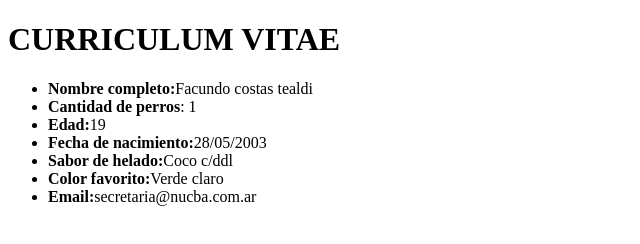
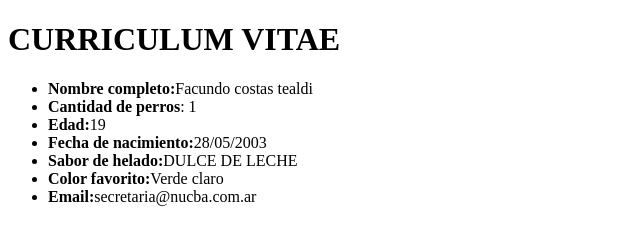
Before and after one commit to FakuKostasDvlpr/nucba2717, a plain HTML site: page clase_2/index.html in a window 1280 px wide. Shown: the full height of the page, 0-640 px from the left. Drawn offline with Linux system fonts and the light colour scheme.

Commit message:
Sabor de helado cambiado

```diff
--- a/clase_2/index.html
+++ b/clase_2/index.html
@@ -13,7 +13,7 @@
         <li><b>Cantidad de perros</b>: 1</li>
         <li><b>Edad:</b>19</li>
         <li><b>Fecha de nacimiento:</b>28/05/2003</li>
-        <li><b>Sabor de helado:</b>Coco c/ddl</li>
+        <li><b>Sabor de helado:</b>DULCE DE LECHE</li>
         <li><b>Color favorito:</b>Verde claro</li>
         <li><b>Email:</b>secretaria@nucba.com.ar</li>
     </ul>
```
